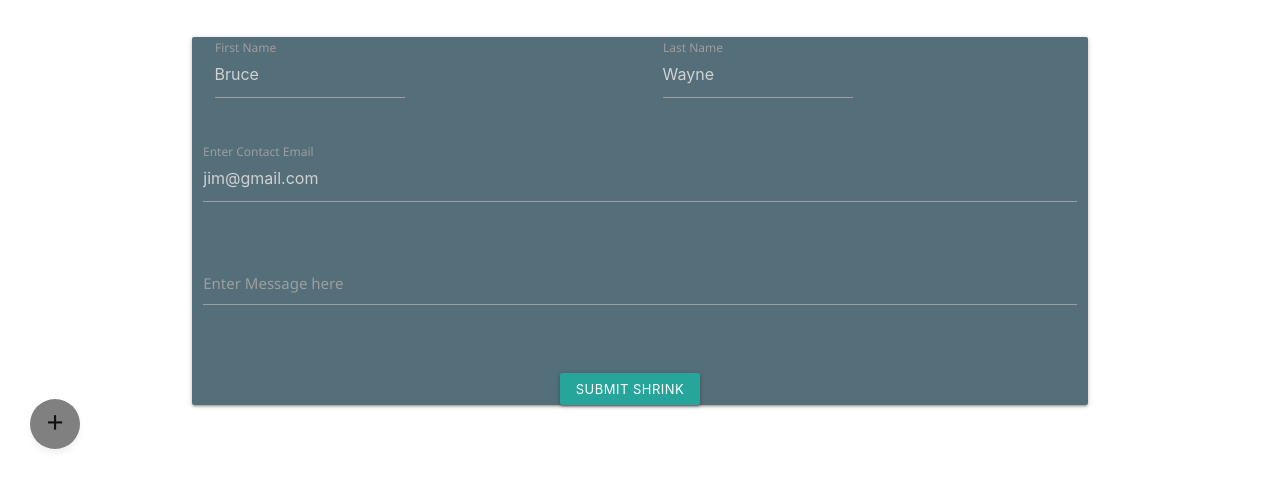
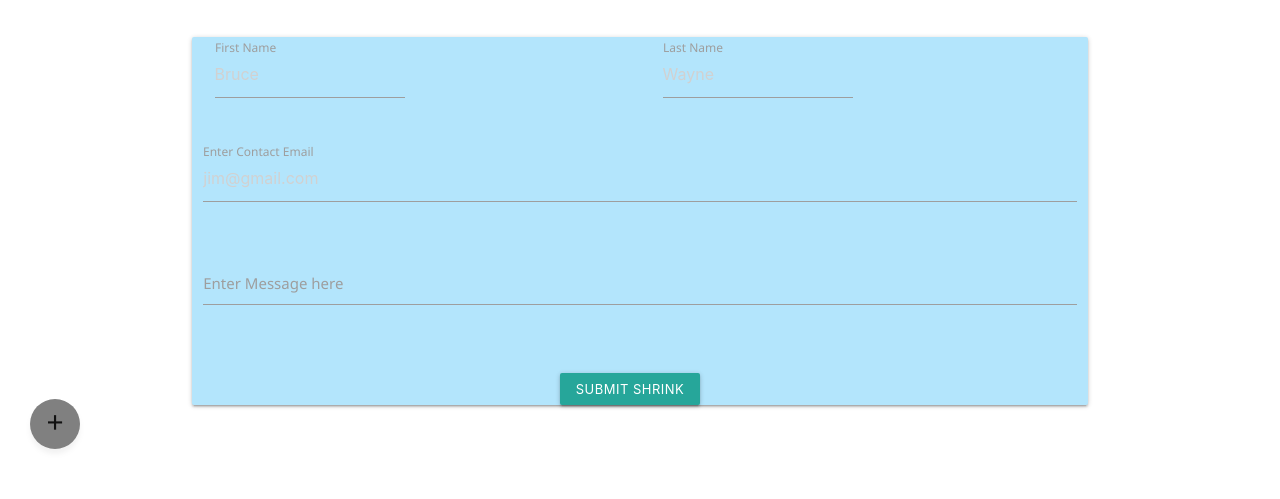
Before and after one commit to leeton1412/myshrink, a Flask app: page /contact in a window 1280 px wide. Shown: the part 301-800 px from the top of the page. Run offline with Flask 2, Linux system fonts and the light colour scheme; some libraries are stand-ins or nearby versions.

Commit message:
activated email and changed color

```diff
--- a/static/js/script.js
+++ b/static/js/script.js
@@ -24,6 +24,7 @@ $(document).ready(function(){
     $('.collapsible').collapsible();
   });
 
+// Float Toggle Set Up
 window.onscroll = function() {stickynav()};
 
 var navbar = document.getElementById("navbar");
--- a/templates/contact.html
+++ b/templates/contact.html
@@ -9,7 +9,7 @@
 
 <!-- Email Form Using Materialize -->
 <div class="container login-form">
-    <div class="card blue-grey darken-1">
+    <div class="card light-blue lighten-4">
         <form id="myFrom" onsubmit="return sendMail(this);">
             <div class="row center-align">
                 <div class="col s12 m6">
```
